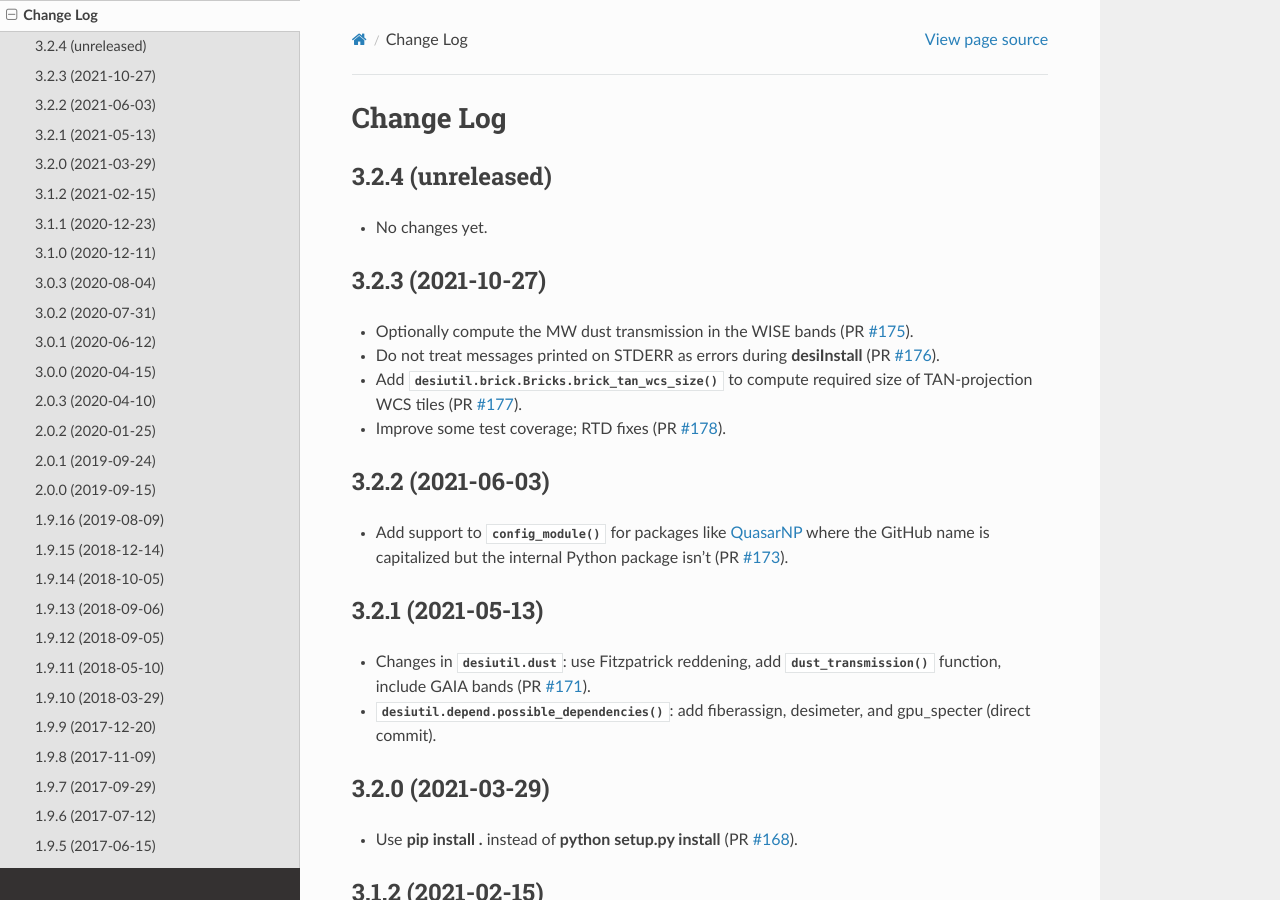
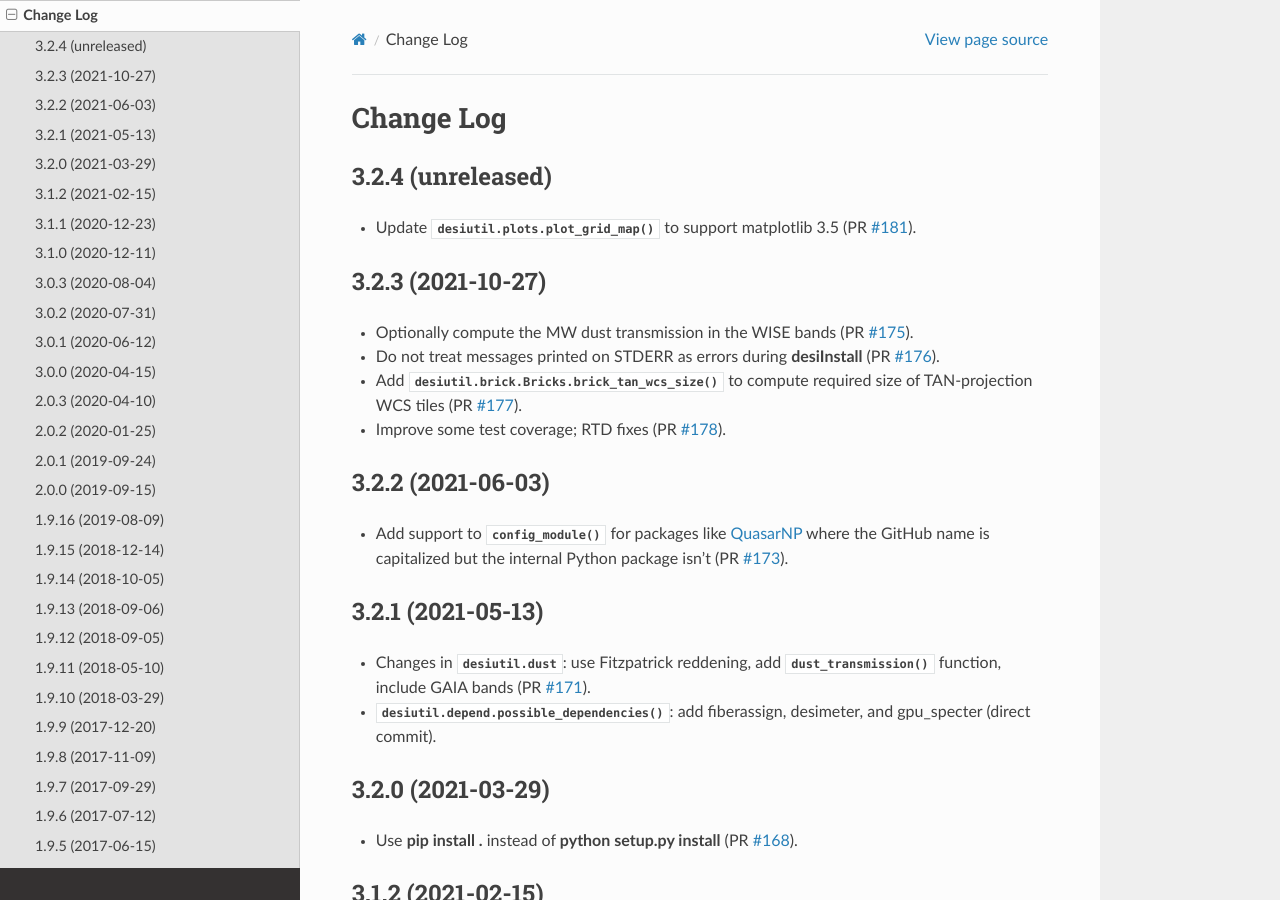
Before and after one commit to desihub/desiutil, a Sphinx documentation site: the page built from doc/changes.rst, in a window 1280 px wide and 900 px high. Built offline with Sphinx 7.4.7 and the Read the Docs theme 2.0.0, drawn with Linux system fonts in a browser that asks for light colours.

Commit message:
update changes.rst for PR 181

```diff
--- a/doc/changes.rst
+++ b/doc/changes.rst
@@ -5,7 +5,10 @@ Change Log
 3.2.4 (unreleased)
 ------------------
 
-* No changes yet.
+* Update :meth:`desiutil.plots.plot_grid_map` to support matplotlib 3.5
+  (PR `#181`_).
+
+.. _`#181`: https://github.com/desihub/desiutil/pull/181
 
 3.2.3 (2021-10-27)
 ------------------
```
